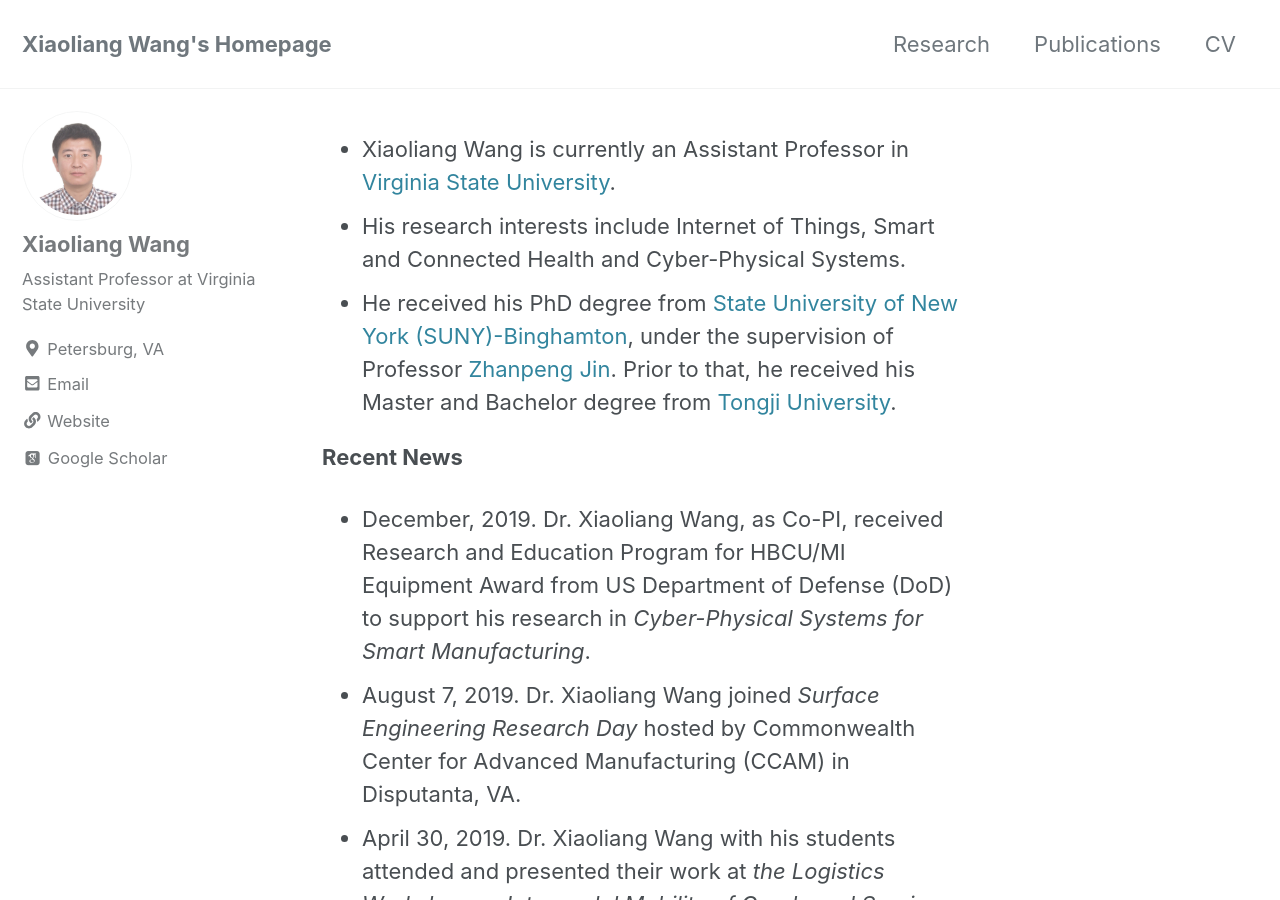
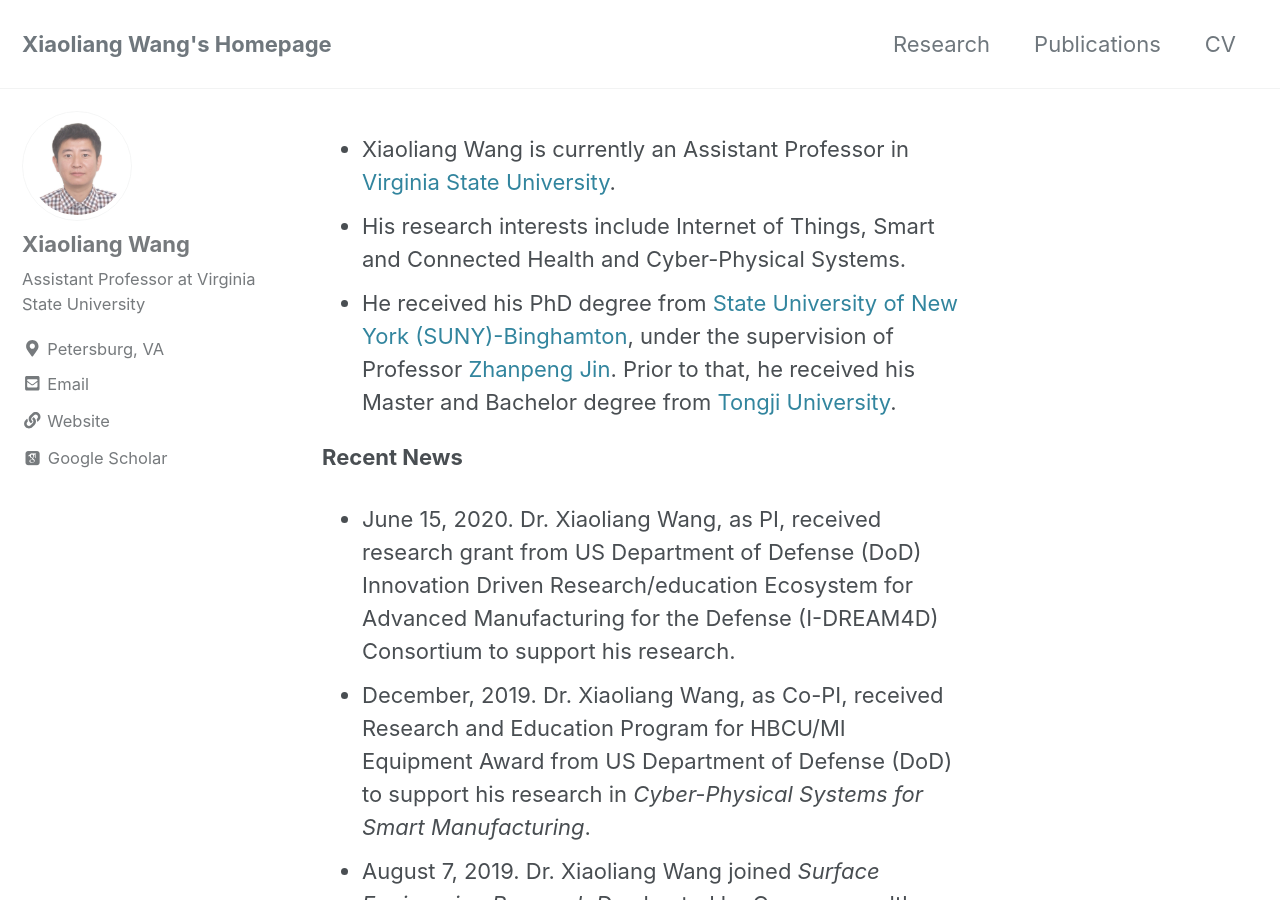
Before and after one commit to wang-xiaoliang/wang-xiaoliang.github.io, a Jekyll site: the page built from index.md, in a window 1280 px wide and 900 px high. Built offline with Jekyll 4.4.1, drawn with Linux system fonts in a browser that asks for light colours; cached includes are drawn as plain includes; nearby versions of some CDN libraries; some web fonts are replaced; our own code applies the rules of GitHub Pages for plain Markdown files; the list of posts is cut into pages by our own code.

Commit message:
I-DREAM4D research grant

```diff
--- a/index.md
+++ b/index.md
@@ -16,6 +16,7 @@ author_profile: true
 
 <b>Recent News</b>
 
+* June 15, 2020. Dr. Xiaoliang Wang, as PI, received research grant from US Department of Defense (DoD) Innovation Driven Research/education Ecosystem for Advanced Manufacturing for the Defense (I-DREAM4D) Consortium to support his research.
 * December, 2019. Dr. Xiaoliang Wang, as Co-PI, received Research and Education Program for HBCU/MI Equipment Award from US Department of Defense (DoD) to support his research in <i>Cyber-Physical Systems for Smart Manufacturing</i>.
 * August 7, 2019. Dr. Xiaoliang Wang joined <i>Surface Engineering Research Day</i> hosted by Commonwealth Center for Advanced Manufacturing (CCAM) in Disputanta, VA.
 * April 30, 2019. Dr. Xiaoliang Wang with his students attended and presented their work at <i>the Logistics Workshop on Intermodal Mobility of Goods and Services</i> held by Virginia Commonwealth Center for Advanced Logistics Systems (CCALS) in Richmond, VA.
```
